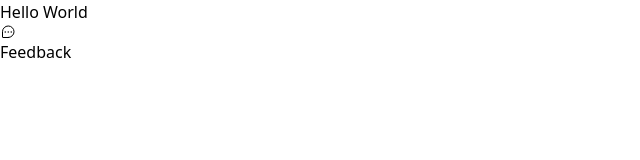
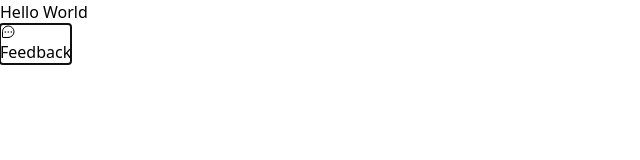
Before and after one commit to JoaoGabrielM/NLW-Return-8-frontEnd, a React (Vite) app in the folder web/: page / in a window 1280 px wide. Both pictures are taken after a click on the button "Feedback". Shown: the top 160 px of the page, without its empty margins (0-640 px from the left). Built offline with nearby package versions, Linux system fonts and the light colour scheme.

Commit message:
Instalando o headLessUI e mudando o código para isso

```diff
--- a/web/package.json
+++ b/web/package.json
@@ -8,6 +8,7 @@
     "preview": "vite preview"
   },
   "dependencies": {
+    "@headlessui/react": "^1.6.0",
     "phosphor-react": "^1.4.1",
     "react": "^18.0.0",
     "react-dom": "^18.0.0"
--- a/web/src/components/Widget.tsx
+++ b/web/src/components/Widget.tsx
@@ -1,24 +1,19 @@
 import { ChatTeardropDots } from 'phosphor-react'
 import { useState } from 'react'
+import { Popover } from '@headlessui/react'
 
 export function Widget() {
-    const [isWidgetOpen, setIsWidgetOpen] = useState(false);
-
-    function toggleWidgetVisibility() {
-        setIsWidgetOpen(!isWidgetOpen); // Invertendo o valor de isWidgetOpen quando houver um onClick no button
-    }
-
     return (
-        <div className="absolute bottom-5 right-5">
-            { isWidgetOpen && <p>Hello World</p> }
-            <button onClick={toggleWidgetVisibility} className="bg-brand-500 rounded-full px-3 h-12 text-white flex items-center group"> {/* colocando a cor definida nas configurações do tailwind*/}
+        <Popover className="absolute bottom-5 right-5">
+            <Popover.Panel>Hello World</Popover.Panel>
+            <Popover.Button className="bg-brand-500 rounded-full px-3 h-12 text-white flex items-center group"> {/* colocando a cor definida nas configurações do tailwind*/}
                 <ChatTeardropDots className="w-6 h-6"/> {/* A tag ground no button diz que todos os elementos dentro dele são do mesmo grupo */}
 
                 <span className="max-w-0 overflow-hidden group-hover:max-w-xs transition-all duration-500 ease-linear"> {/* O ground-hover ativa quando houver um hover no grupo do button */}
                     <span className="pl-2"></span>
                     Feedback
                 </span>
-            </button>
-        </div>
+            </Popover.Button>
+        </Popover>
     )
 }
```
Also changed, not shown: 1 other file (tests, documents, lock files or other folders).
